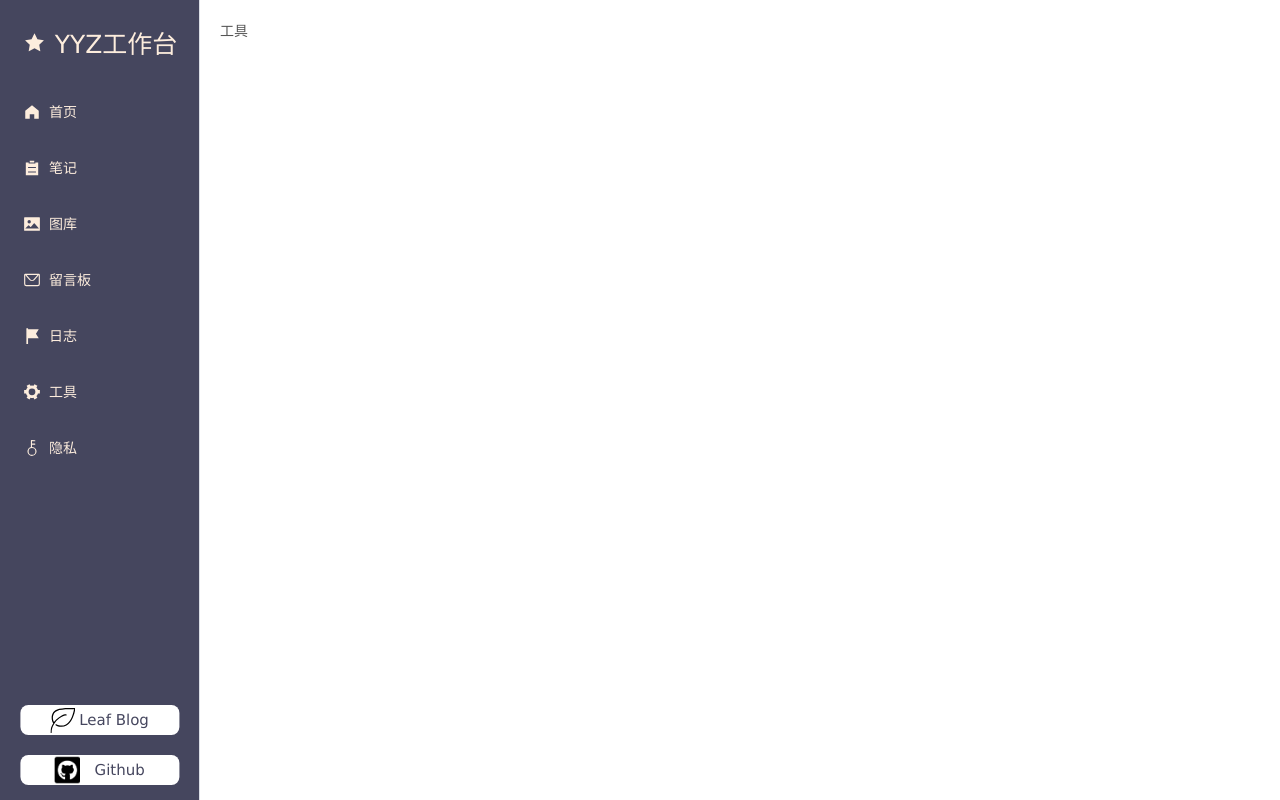
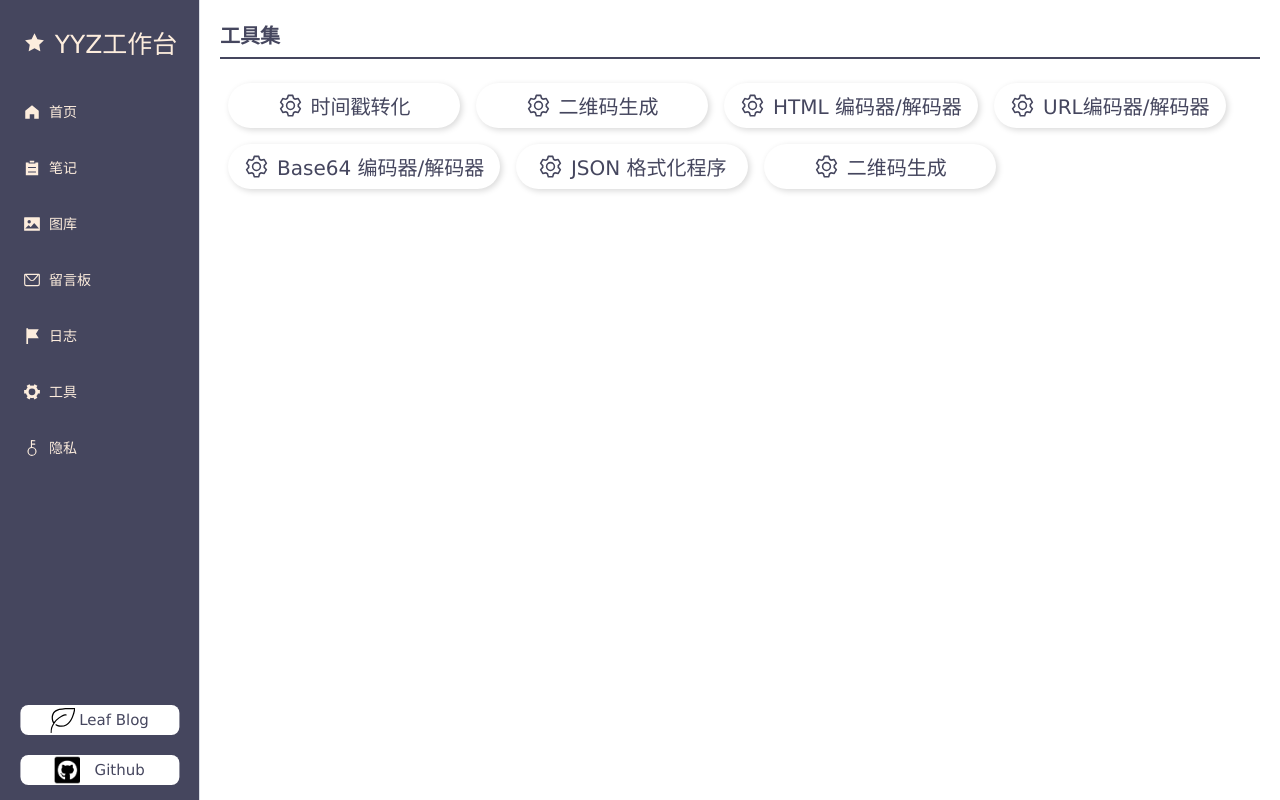
Before and after one commit to yyyz1011/blog-admin, a Vue app: page /tool in a window 1280 px wide. Built offline with nearby package versions, Linux system fonts and the light colour scheme.

Commit message:
feat: 初始化一些工具集

```diff
--- a/components.d.ts
+++ b/components.d.ts
@@ -12,6 +12,7 @@ declare module 'vue' {
     ElCarousel: typeof import('element-plus/es')['ElCarousel']
     ElCarouselItem: typeof import('element-plus/es')['ElCarouselItem']
     ElContainer: typeof import('element-plus/es')['ElContainer']
+    ElDialog: typeof import('element-plus/es')['ElDialog']
     ElIcon: typeof import('element-plus/es')['ElIcon']
     ElMain: typeof import('element-plus/es')['ElMain']
     ElMenu: typeof import('element-plus/es')['ElMenu']
@@ -23,6 +24,7 @@ declare module 'vue' {
     SummaryCard: typeof import('./src/components/home/summary-card/SummaryCard.vue')['default']
     TodoCard: typeof import('./src/components/home/todo-card/TodoCard.vue')['default']
     ToolCard: typeof import('./src/components/home/tool-card/ToolCard.vue')['default']
+    ToolItem: typeof import('./src/components/tool/ToolItem.vue')['default']
   }
 }
 
--- a/src/assets/css/variable.scss
+++ b/src/assets/css/variable.scss
@@ -11,6 +11,7 @@ $text-color-grey: #808080;
 $text-color-white: #ffffff;
 
 $border-radius-normal: 8px;
+$border-radius-large: 16px;
 
 @mixin font-title {
   font-size: $font-size-title;
--- /dev/null
+++ b/src/components/tool/ToolItem.vue
@@ -0,0 +1,70 @@
+<template>
+  <div class="tool-item-wrapper" @click="dialogVisible = true">
+    <el-icon class="icon-setting"><Setting /></el-icon>
+    <slot name="title">
+      <div class="setting-title">{{ props.title }}</div>
+    </slot>
+    <el-dialog
+      v-model="dialogVisible"
+      :title="props.title"
+      width="80%"
+      :append-to-body="true"
+      :before-close="() => (dialogVisible = false)"
+    >
+      <div>
+        <slot name="dialogContent"></slot>
+      </div>
+    </el-dialog>
+  </div>
+</template>
+
+<script setup lang="ts">
+import { ref, Ref } from "vue";
+import { Setting } from "@element-plus/icons-vue";
+
+const props = defineProps({
+  title: {
+    required: true,
+    type: String,
+  },
+});
+
+let dialogVisible: Ref<boolean> = ref(false);
+</script>
+
+<style scoped lang="scss">
+.tool-item-wrapper {
+  display: flex;
+  justify-content: center;
+  align-items: center;
+  border-radius: 50px;
+  background: #ffffff;
+  color: $text-color-primary;
+  box-shadow: 2px 2px 6px #d9d9d9, -2px -2px 6px #ffffff;
+  min-width: 200px;
+  padding: 8px 16px;
+  cursor: pointer;
+  user-select: none;
+  transition: all 0.2s ease;
+  position: relative;
+  &:hover {
+    background: $text-color-primary;
+    color: $text-color-reverse;
+    transform: translateY(-3px);
+  }
+  .icon-setting {
+    font-size: 25px;
+  }
+  .setting-title {
+    font-size: 20px;
+    font-weight: lighter;
+    margin-left: 8px;
+  }
+}
+</style>
+
+<style lang="scss">
+.el-dialog {
+  border-radius: $border-radius-large;
+}
+</style>
--- a/src/main.ts
+++ b/src/main.ts
@@ -2,7 +2,7 @@ import { createApp } from "vue";
 import App from "./App.vue";
 import router from "./routers";
 import "@/assets/css/common.scss";
-import 'element-plus/dist/index.css'
+import "element-plus/dist/index.css";
 
 const app = createApp(App);
 app.use(router);
--- a/src/views/tool/Tool.vue
+++ b/src/views/tool/Tool.vue
@@ -1,5 +1,31 @@
 <template>
-  <div>
-    <h1>工具</h1>
+  <div class="tool-header">工具集</div>
+  <div class="tool-wrapper">
+    <ToolItem title="时间戳转化"></ToolItem>
+    <ToolItem title="二维码生成"></ToolItem>
+    <ToolItem title="HTML 编码器/解码器"></ToolItem>
+    <ToolItem title="URL编码器/解码器"></ToolItem>
+    <ToolItem title="Base64 编码器/解码器"></ToolItem>
+    <ToolItem title="JSON 格式化程序"></ToolItem>
+    <ToolItem title="二维码生成"></ToolItem>
   </div>
 </template>
+
+
+<style scoped lang="scss">
+.tool-header {
+  @include font-title();
+  padding-bottom: 8px;
+  margin-bottom: 16px;
+  border-bottom: 2px solid $text-color-primary;
+}
+.tool-wrapper {
+  display: flex;
+  justify-content: flex-start;
+  align-content: center;
+  flex-wrap: wrap;
+  ::v-deep .tool-item-wrapper {
+    margin: 8px;
+  }
+}
+</style>
```
